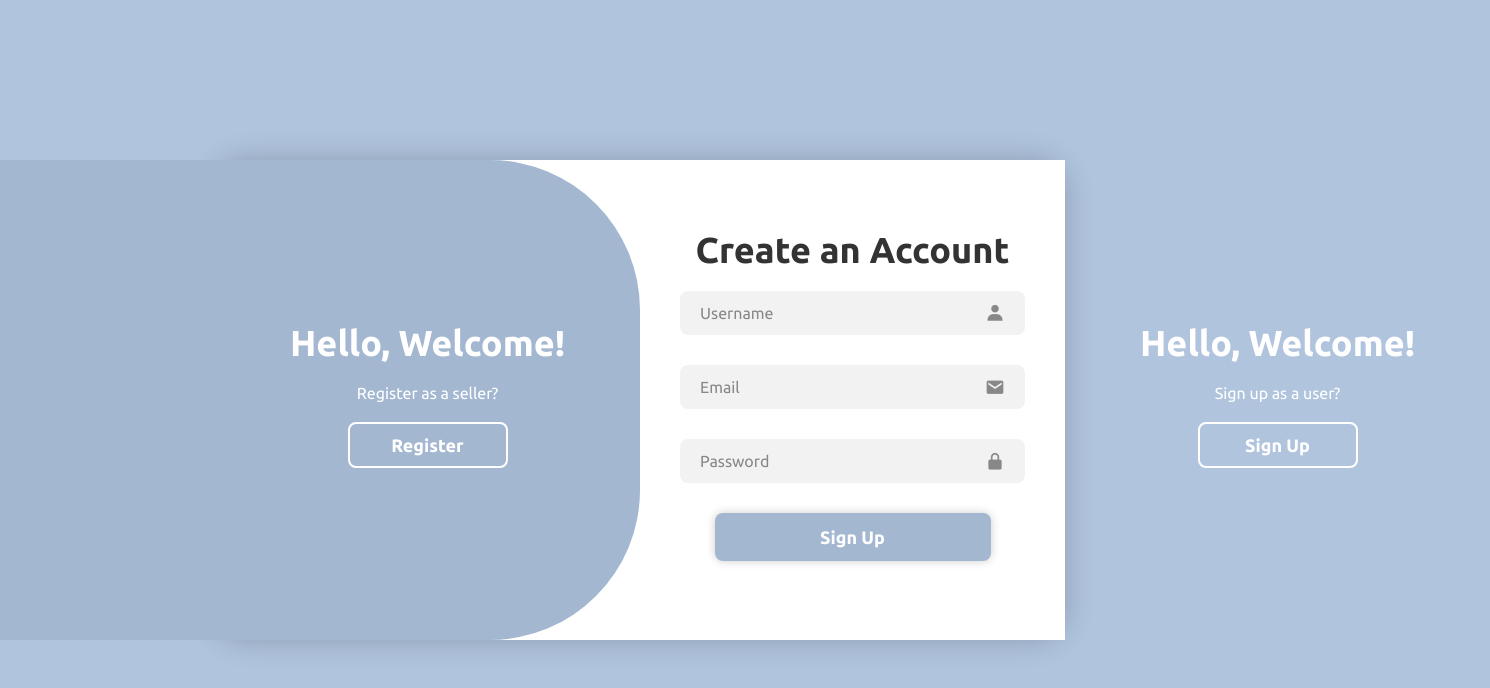
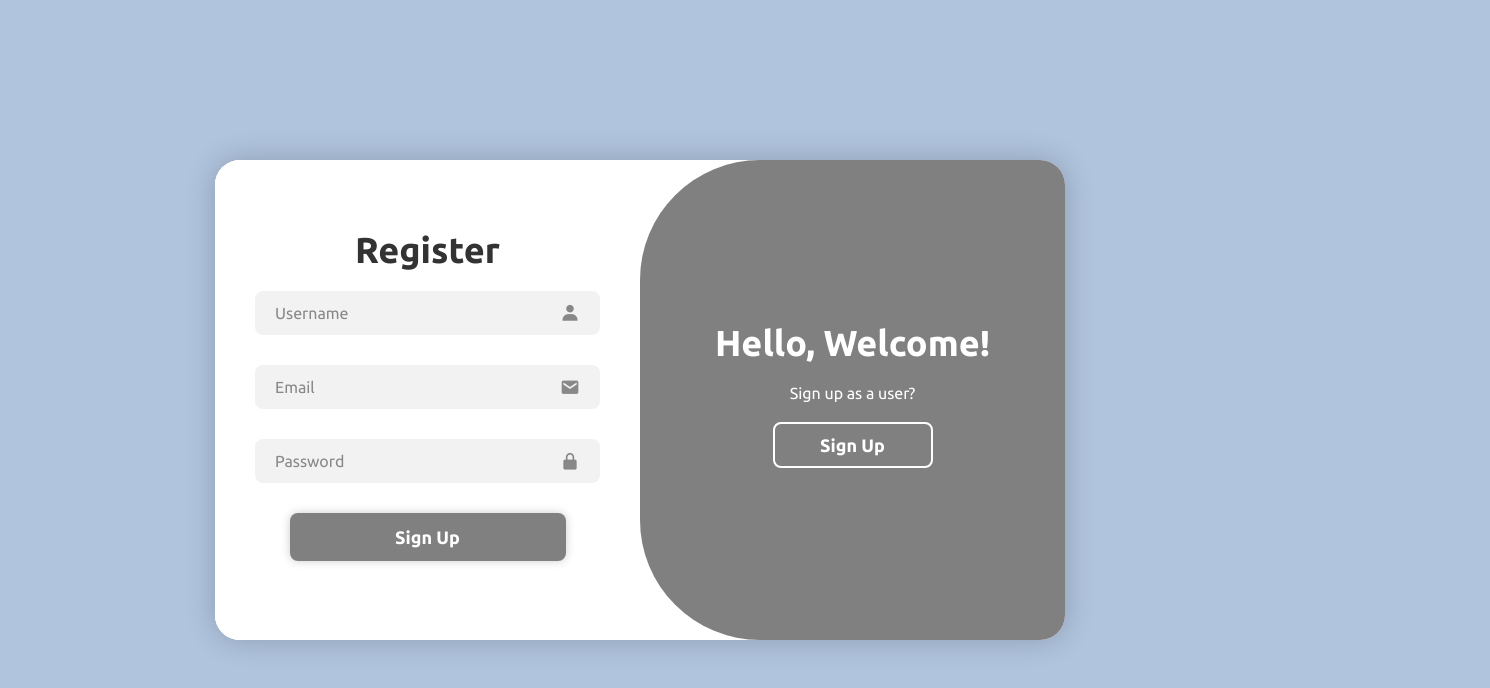
Before and after one commit to DemitrisM/COMP401-Project, a plain HTML site: page SignUpPage.html in a window 1280 px wide. Both pictures are taken after a click on the button "Register". Shown: the whole page, 1490 px wide, since content can reach past the window. Drawn offline with nearby package versions, Linux system fonts and the light colour scheme.

Commit message:
draft of signup page's javascript is complete

```diff
--- /dev/null
+++ b/SignUp.js
@@ -0,0 +1,11 @@
+const container= document.querySelector('.container');
+const UserRegisterBtn= document.querySelector('.user-register-btn');
+const AdminRegisterBtn= document.querySelector('.admin-register-btn');
+
+UserRegisterBtn.addEventListener('click', () => {
+    container.classList.add('active');
+});
+
+AdminRegisterBtn.addEventListener('click', () => {
+    container.classList.remove('active');
+});
--- a/SignUpPage.html
+++ b/SignUpPage.html
@@ -34,7 +34,7 @@
 
             <div class="form-container admin">
                 <form action="">
-                    <h1></h1>
+                    <h1>Register</h1>
 
                     <div class="input-box">
                         <input type="text" placeholder="Username" required>
@@ -53,12 +53,13 @@
             </div>
 
             <div class="toggle-container">
+                <!-- user perspective -->
                 <div class="toggle-panel toggle-left">
                     <h1>Hello, Welcome!</h1>
                     <p>Register as a seller?</p>
                     <button class="btn user-register-btn">Register</button>
                 </div>
-
+                <!-- admin perspective -->
                 <div class="toggle-panel toggle-right">
                     <h1>Hello, Welcome!</h1>
                     <p>Sign up as a user?</p>
@@ -66,5 +67,7 @@
                 </div>
             </div>
         </div>
+
+        <script src="SignUp.js"></script>
     </body>
 </html>
--- a/SignUpPageStyle.css
+++ b/SignUpPageStyle.css
@@ -20,9 +20,10 @@ body{
     width: 850px;
     height: 480px;
     background: white;
-    border-radius: 30px;
+    border-radius: 25px;
     box-shadow: 0 0 30px rgba(0, 0, 0, 0.2);
-    /* overflow: hidden; */
+    margin: 20px;
+    overflow: hidden;
 }
 
 .form-container{
@@ -30,7 +31,6 @@ body{
     right: 0;
     width: 50%;
     height: 100%;
-    /* background: slategrey; */
     background: white;
     display: flex;
     align-items: center;
@@ -38,10 +38,20 @@ body{
     text-align: center;
     padding: 40px;
     z-index: 1;
+    transition: .6s ease-in-out 1.2s, visibility 0s 1s;
+}
+
+.container.active .form-container{
+    right: 50%;
+
 }
 
 .form-container.admin{
     visibility: hidden;
+}
+
+.container.active .form-container.admin{
+    visibility: visible;
 }
 
 form{
@@ -87,7 +97,7 @@ width: 100%;
 .btn{
     width: 80%;
     height: 48px;
-    background: #A3B7D1;
+    background: gray;
     border-radius: 8px;
     box-shadow: 0 0 10px rgba(0, 0, 0, 0.2);
     border:none;
@@ -110,9 +120,15 @@ width: 100%;
     left: -250%;
     width: 300%;
     height: 100%;
-    background: #A3B7D1;
-    border-radius: 150px;
+     background: grey;
+    border: 2px solid lightskyblues;
+    border-radius: 120px;
     z-index: 2;
+    transition: 1.7s ease-in-out;
+}
+
+.container.active .toggle-container::before{
+    left: 50%;
 }
 
 .toggle-panel{
@@ -125,14 +141,32 @@ width: 100%;
     justify-content: center;
     align-items: center;
     z-index: 2;
+    transition: .6 ease-in-out ;
+}
+
+.toggle-panel.toggle-left{
+    left:0;
+    transition-delay: 1.2s;
+}
+
+.container.active .toggle-panel.toggle-left{
+    left: -50%;
+    transition-delay: 0.6s;
 }
 
 .toggle-panel.toggle-right{
     right: -50%;
+    transition-delay: 0.6s;
+}
+
+.container.active .toggle-panel.toggle-right{
+    right: 0;
+    transition-delay: 1.2s;
 }
 
 .toggle-panel p{
    margin-bottom: 20px;
+
 }
 .toggle-panel h1{
    margin-bottom: 20px;
@@ -141,7 +175,6 @@ width: 100%;
 .toggle-panel .btn{
     width: 160px;
     height: 46px;
-    color: white;
     background: transparent;
     border: 2px solid white;
     box-shadow: none;
```
